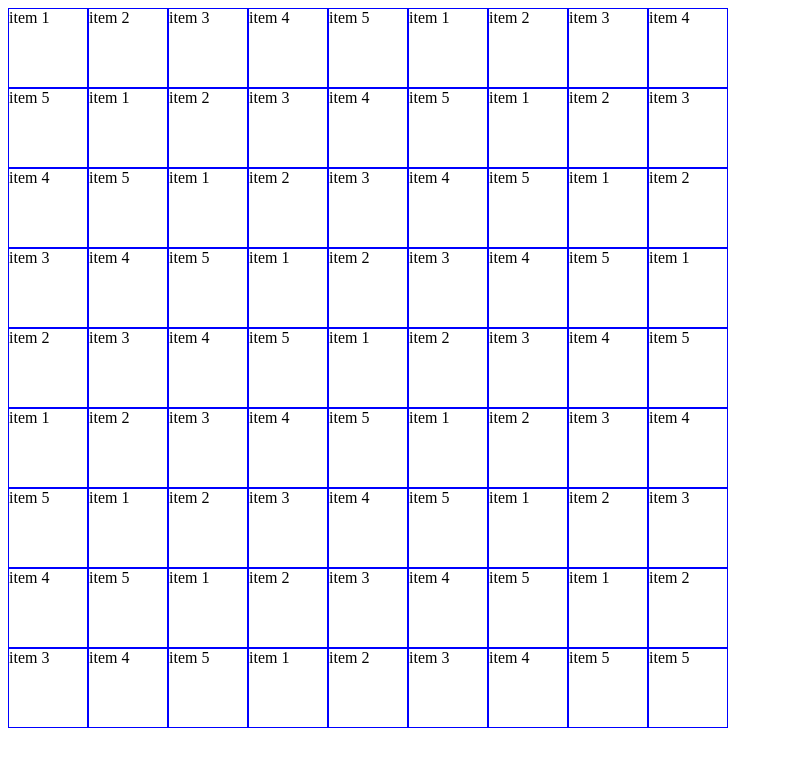
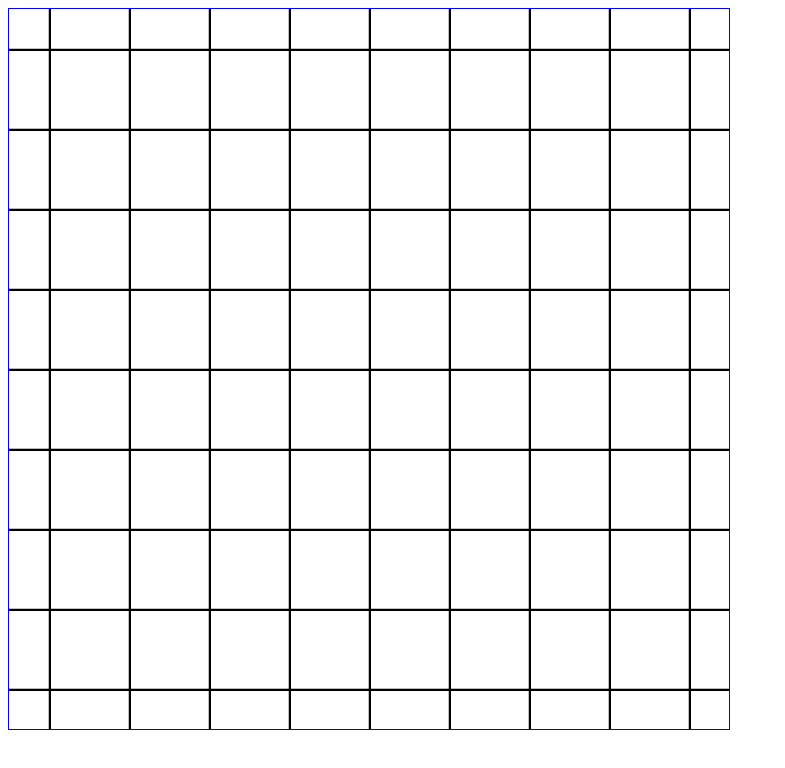
Before and after one commit to sahitigo/go, a website: page builds/development/index.html in a window 1280 px wide. Shown: the whole page, without its empty margins (0-785 px from the left). Drawn offline with Linux system fonts and the light colour scheme.

Commit message:
Added background to the board

```diff
--- a/builds/development/index.html
+++ b/builds/development/index.html
@@ -6,87 +6,87 @@
 </head>
 <body>
   <div class="container">
-    <div class="item">item 1</div>
-    <div class="item">item 2</div>
-    <div class="item">item 3</div>
-    <div class="item">item 4</div>
-    <div class="item">item 5</div>
-    <div class="item">item 1</div>
-    <div class="item">item 2</div>
-    <div class="item">item 3</div>
-    <div class="item">item 4</div>
-    <div class="item">item 5</div>
-    <div class="item">item 1</div>
-    <div class="item">item 2</div>
-    <div class="item">item 3</div>
-    <div class="item">item 4</div>
-    <div class="item">item 5</div>
-    <div class="item">item 1</div>
-    <div class="item">item 2</div>
-    <div class="item">item 3</div>
-    <div class="item">item 4</div>
-    <div class="item">item 5</div>
-    <div class="item">item 1</div>
-    <div class="item">item 2</div>
-    <div class="item">item 3</div>
-    <div class="item">item 4</div>
-    <div class="item">item 5</div>
-    <div class="item">item 1</div>
-    <div class="item">item 2</div>
-    <div class="item">item 3</div>
-    <div class="item">item 4</div>
-    <div class="item">item 5</div>
-    <div class="item">item 1</div>
-    <div class="item">item 2</div>
-    <div class="item">item 3</div>
-    <div class="item">item 4</div>
-    <div class="item">item 5</div>
-    <div class="item">item 1</div>
-    <div class="item">item 2</div>
-    <div class="item">item 3</div>
-    <div class="item">item 4</div>
-    <div class="item">item 5</div>
-    <div class="item">item 1</div>
-    <div class="item">item 2</div>
-    <div class="item">item 3</div>
-    <div class="item">item 4</div>
-    <div class="item">item 5</div>
-    <div class="item">item 1</div>
-    <div class="item">item 2</div>
-    <div class="item">item 3</div>
-    <div class="item">item 4</div>
-    <div class="item">item 5</div>
-    <div class="item">item 1</div>
-    <div class="item">item 2</div>
-    <div class="item">item 3</div>
-    <div class="item">item 4</div>
-    <div class="item">item 5</div>
-    <div class="item">item 1</div>
-    <div class="item">item 2</div>
-    <div class="item">item 3</div>
-    <div class="item">item 4</div>
-    <div class="item">item 5</div>
-    <div class="item">item 1</div>
-    <div class="item">item 2</div>
-    <div class="item">item 3</div>
-    <div class="item">item 4</div>
-    <div class="item">item 5</div>
-    <div class="item">item 1</div>
-    <div class="item">item 2</div>
-    <div class="item">item 3</div>
-    <div class="item">item 4</div>
-    <div class="item">item 5</div>
-    <div class="item">item 1</div>
-    <div class="item">item 2</div>
-    <div class="item">item 3</div>
-    <div class="item">item 4</div>
-    <div class="item">item 5</div>
-    <div class="item">item 1</div>
-    <div class="item">item 2</div>
-    <div class="item">item 3</div>
-    <div class="item">item 4</div>
-    <div class="item">item 5</div>
-    <div class="item">item 5</div>
+    <div class="item"></div>
+    <div class="item"></div>
+    <div class="item"></div>
+    <div class="item"></div>
+    <div class="item"></div>
+    <div class="item"></div>
+    <div class="item"></div>
+    <div class="item"></div>
+    <div class="item"></div>
+    <div class="item"></div>
+    <div class="item"></div>
+    <div class="item"></div>
+    <div class="item"></div>
+    <div class="item"></div>
+    <div class="item"></div>
+    <div class="item"></div>
+    <div class="item"></div>
+    <div class="item"></div>
+    <div class="item"></div>
+    <div class="item"></div>
+    <div class="item"></div>
+    <div class="item"></div>
+    <div class="item"></div>
+    <div class="item"></div>
+    <div class="item"></div>
+    <div class="item"></div>
+    <div class="item"></div>
+    <div class="item"></div>
+    <div class="item"></div>
+    <div class="item"></div>
+    <div class="item"></div>
+    <div class="item"></div>
+    <div class="item"></div>
+    <div class="item"></div>
+    <div class="item"></div>
+    <div class="item"></div>
+    <div class="item"></div>
+    <div class="item"></div>
+    <div class="item"></div>
+    <div class="item"></div>
+    <div class="item"></div>
+    <div class="item"></div>
+    <div class="item"></div>
+    <div class="item"></div>
+    <div class="item"></div>
+    <div class="item"></div>
+    <div class="item"></div>
+    <div class="item"></div>
+    <div class="item"></div>
+    <div class="item"></div>
+    <div class="item"></div>
+    <div class="item"></div>
+    <div class="item"></div>
+    <div class="item"></div>
+    <div class="item"></div>
+    <div class="item"></div>
+    <div class="item"></div>
+    <div class="item"></div>
+    <div class="item"></div>
+    <div class="item"></div>
+    <div class="item"></div>
+    <div class="item"></div>
+    <div class="item"></div>
+    <div class="item"></div>
+    <div class="item"></div>
+    <div class="item"></div>
+    <div class="item"></div>
+    <div class="item"></div>
+    <div class="item"></div>
+    <div class="item"></div>
+    <div class="item"></div>
+    <div class="item"></div>
+    <div class="item"></div>
+    <div class="item"></div>
+    <div class="item"></div>
+    <div class="item"></div>
+    <div class="item"></div>
+    <div class="item"></div>
+    <div class="item"></div>
+    <div class="item"></div>
+    <div class="item"></div>
   </div>
 </body>
 </html>
--- a/components/sass/main.scss
+++ b/components/sass/main.scss
@@ -1,9 +1,16 @@
 .container {
+  border: 1px solid blue;
+  width: 90vh;
   display: grid;
   grid-template-rows: repeat(9, 10vh);
   grid-template-columns: repeat(9, 10vh);
 }
 
 .item{
-  border: 1px solid blue;
+  // border: 1px solid blue;
+  background: url('../images/lines.png');
+  width: 10vh;
+  height: 10vh;
+  background-repeat: no-repeat;
+  background-size: cover;
 }
```
Also changed, not shown: builds/development/css/main.css, builds/development/images/lines.png (added), css/main.css.
